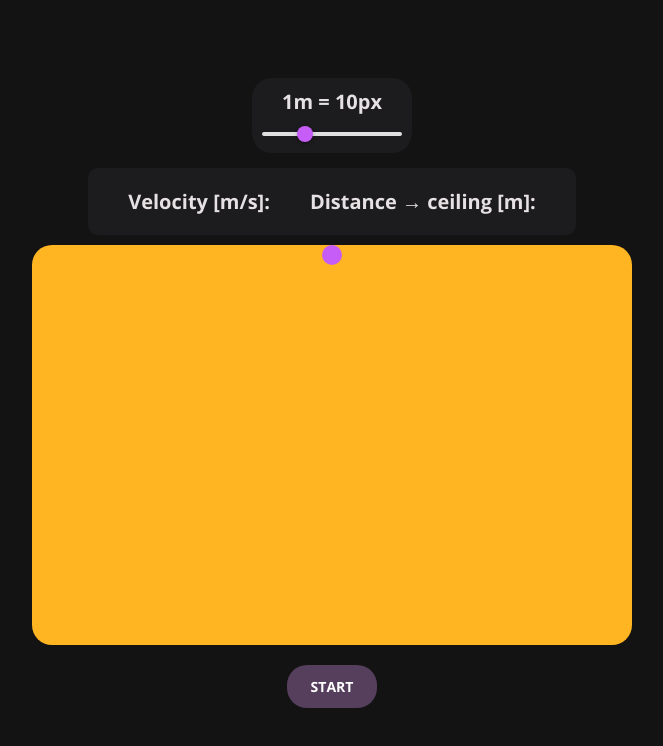
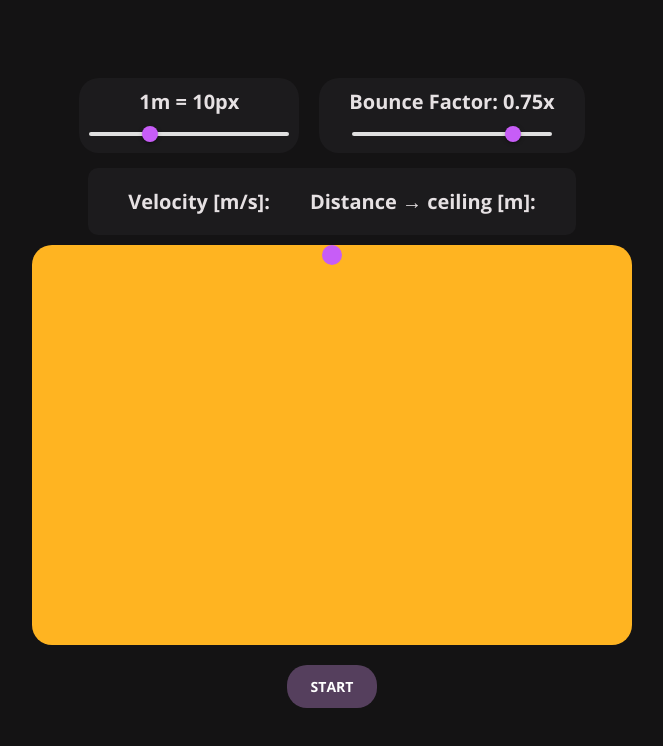
Before and after one commit to nikolas-bott/PhysicsJS, a plain HTML site: page index.html in a window 1280 px wide. Shown: the whole page, without its empty margins (308-971 px from the left). Drawn offline with nearby package versions, Linux system fonts and the light colour scheme; a web font is replaced by a local one.

Commit message:
added settings so that one can change the bounce factor

```diff
--- a/index.html
+++ b/index.html
@@ -15,6 +15,7 @@
   <body>
     <div class="container">
       <div id="settings">
+        <div>
           <p id="pixel-to-meter">1m = 10px</p>
           <input
             type="range"
@@ -24,6 +25,18 @@
             id="pixel-meter-ratio"
             class="slider"
           />
+        </div>
+        <div>
+          <p id="bFactor">Bounce Factor: 0.75x</p>
+          <input
+            type="range"
+            min="0"
+            max="90"
+            value="75"
+            id="bounce-factor"
+            class="slider"
+          />
+        </div>
       </div>
       <div id="upper-container">
         <p id="speedometer">Velocity [m/s]:</p>
--- a/script.js
+++ b/script.js
@@ -3,8 +3,10 @@ const subContainer = document.getElementById("sub-container");
 const ball = document.getElementById("ball");
 const speedometer = document.getElementById("speedometer");
 const distanceTracker = document.getElementById("distance-tracker");
-const slider = document.getElementById("pixel-meter-ratio");
+const ratioSlider = document.getElementById("pixel-meter-ratio");
 const pixelToMetersText = document.getElementById("pixel-to-meter");
+const bounceFactorSlider = document.getElementById("bounce-factor");
+const bounceFactorText = document.getElementById("bFactor");
 
 let startInteval;
 let bounceInterval;
@@ -18,7 +20,7 @@ let velocityAfterBounce;
 let fallingHeight = subContainer.getBoundingClientRect().top;
 
 let pixelToMetersFactor = 15;
-const bounceFactor = 0.75;
+let bounceFactor = 0.75;
 
 starBtn.addEventListener("click", () => {
   if (startInteval) clearInterval(startInteval);
@@ -46,9 +48,18 @@ starBtn.addEventListener("click", () => {
   }, 10);
 });
 
-slider.oninput = function () {
+ratioSlider.oninput = function () {
   pixelToMetersFactor = this.value;
+  pixelToMetersFactor = pixelToMetersFactor.toFixed(2);
+
   pixelToMetersText.innerText = "1m = " + pixelToMetersFactor + "px";
+};
+
+bounceFactorSlider.oninput = function () {
+  bounceFactor = this.value / 100;
+  bounceFactor = bounceFactor.toFixed(2);
+
+  bounceFactorText.innerText = "Bounce Factor: " + bounceFactor + "x";
 };
 
 //! Velocity Calculation for free fall over time is like this: 1/2 * 9.8 [m/s²] * seconds = velocity [m/s]
--- a/styles.css
+++ b/styles.css
@@ -27,6 +27,13 @@ p {
   font-family: "Open Sans", sans-serif;
 }
 #settings {
+  gap: 10px;
+
+  display: flex;
+  flex-direction: row;
+}
+#settings div {
+  text-align: center;
   background-color: #1c1b1d;
   margin: 5px;
   padding: 10px;
@@ -39,7 +46,6 @@ p {
   border-radius: 20px;
   display: flex;
   justify-content: center;
-  /* border: 5px solid #3700b3; */
   background-color: #ffb421;
   height: 50vh;
   width: 75vh;
@@ -51,10 +57,6 @@ p {
   height: 20px;
   width: 20px;
   background-color: #c75df7;
-}
-md-elevated-button {
-  margin: 15px;
-  padding: 10px 15px;
 }
 
 button {
@@ -87,7 +89,7 @@ button:active {
   -webkit-appearance: none;
   appearance: none;
   background: transparent;
-  width: 100%;
+  width: 200px;
   height: 10px;
   cursor: pointer;
 }
```
Lines whose indentation alone changed are shown as unchanged.
